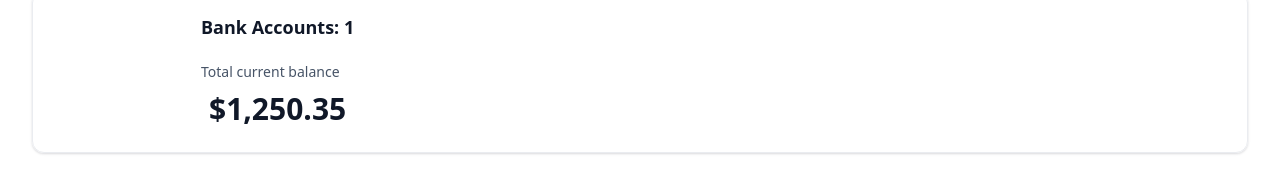
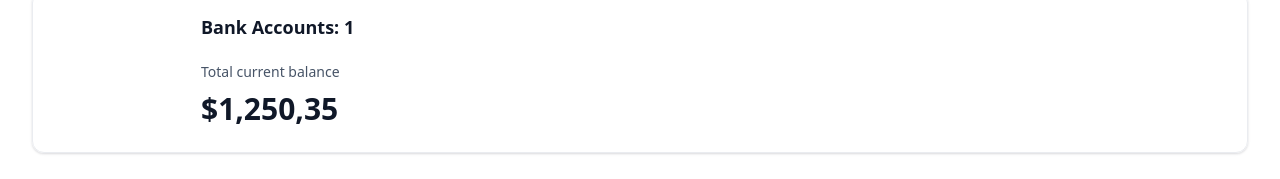
Before and after one commit to ankitnimje/next-bank, a Next.js app: page / in a window 1280 px wide. Shown: the part 179-358 px from the top of the page. Built offline with nearby package versions, Linux system fonts and the light colour scheme.

Commit message:
add react-countup to display animated amount

```diff
--- /dev/null
+++ b/components/AnimatedCounter.tsx
@@ -0,0 +1,20 @@
+"use client";
+
+import React from "react";
+import CountUp from "react-countup";
+
+const AnimatedCounter = ({ amount }: { amount: number }) => {
+  return (
+    <div className="w-full">
+      <CountUp
+        end={amount}
+        decimal=","
+        prefix="$"
+        duration={2.74}
+        decimals={2}
+      />
+    </div>
+  );
+};
+
+export default AnimatedCounter;
--- a/components/TotalBalanceBox.tsx
+++ b/components/TotalBalanceBox.tsx
@@ -1,5 +1,6 @@
 import { formatAmount } from "@/lib/utils";
 import React from "react";
+import AnimatedCounter from "./AnimatedCounter";
 
 const TotalBalanceBox = ({
   accounts = [],
@@ -16,7 +17,7 @@ const TotalBalanceBox = ({
         <div className="flex flex-col gap-2">
           <p className="total-balance-label">Total current balance</p>
           <p className="total-balance-amount flex-center gap-2">
-            {formatAmount(totalCurrentBalance)}
+            <AnimatedCounter amount={totalCurrentBalance} />
           </p>
         </div>
       </div>
--- a/package.json
+++ b/package.json
@@ -15,6 +15,7 @@
     "next": "14.2.4",
     "query-string": "^9.0.0",
     "react": "^18",
+    "react-countup": "^6.5.3",
     "react-dom": "^18",
     "tailwind-merge": "^2.3.0",
     "tailwindcss-animate": "^1.0.7"
```
Also changed, not shown: 1 other file (tests, documents, lock files or other folders).
